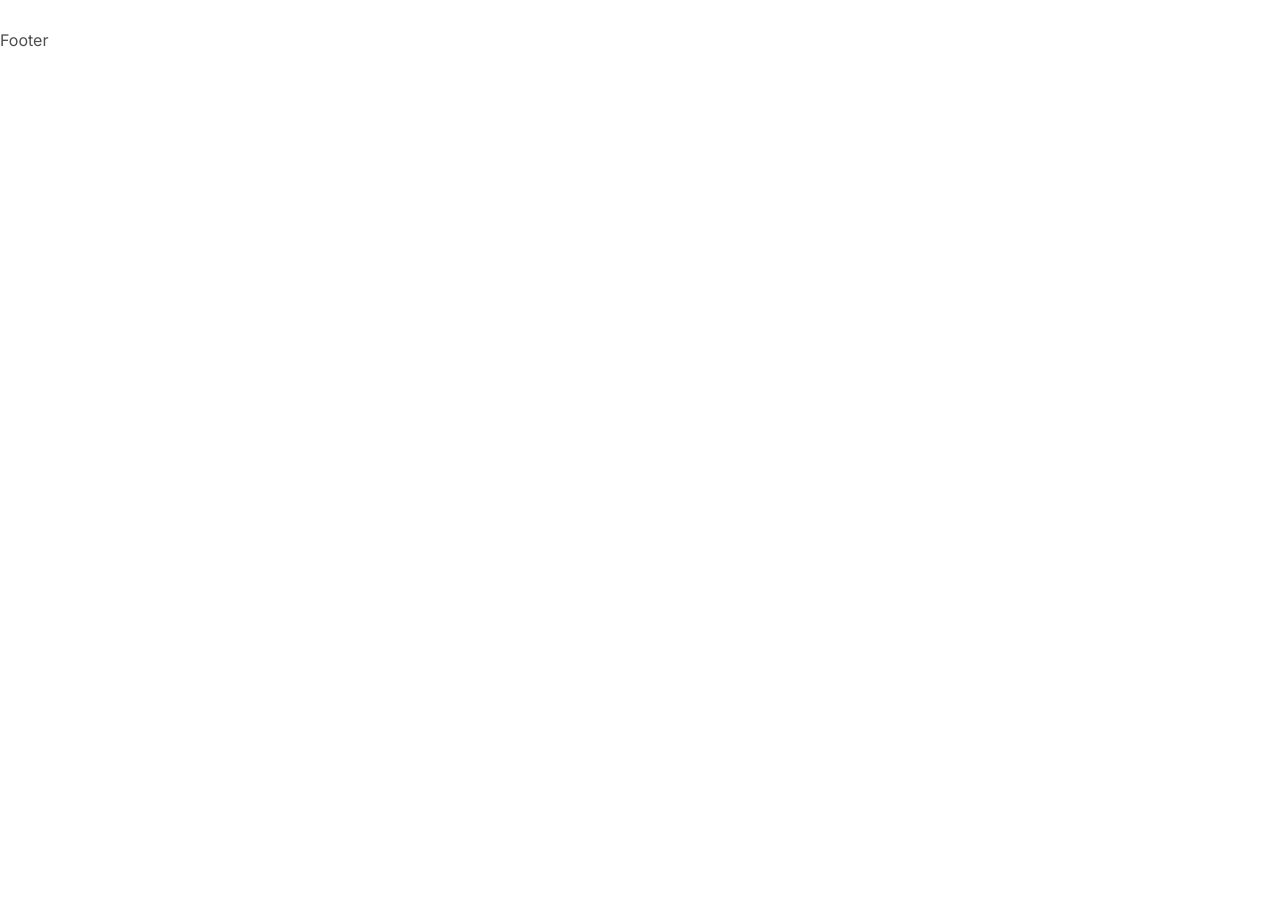
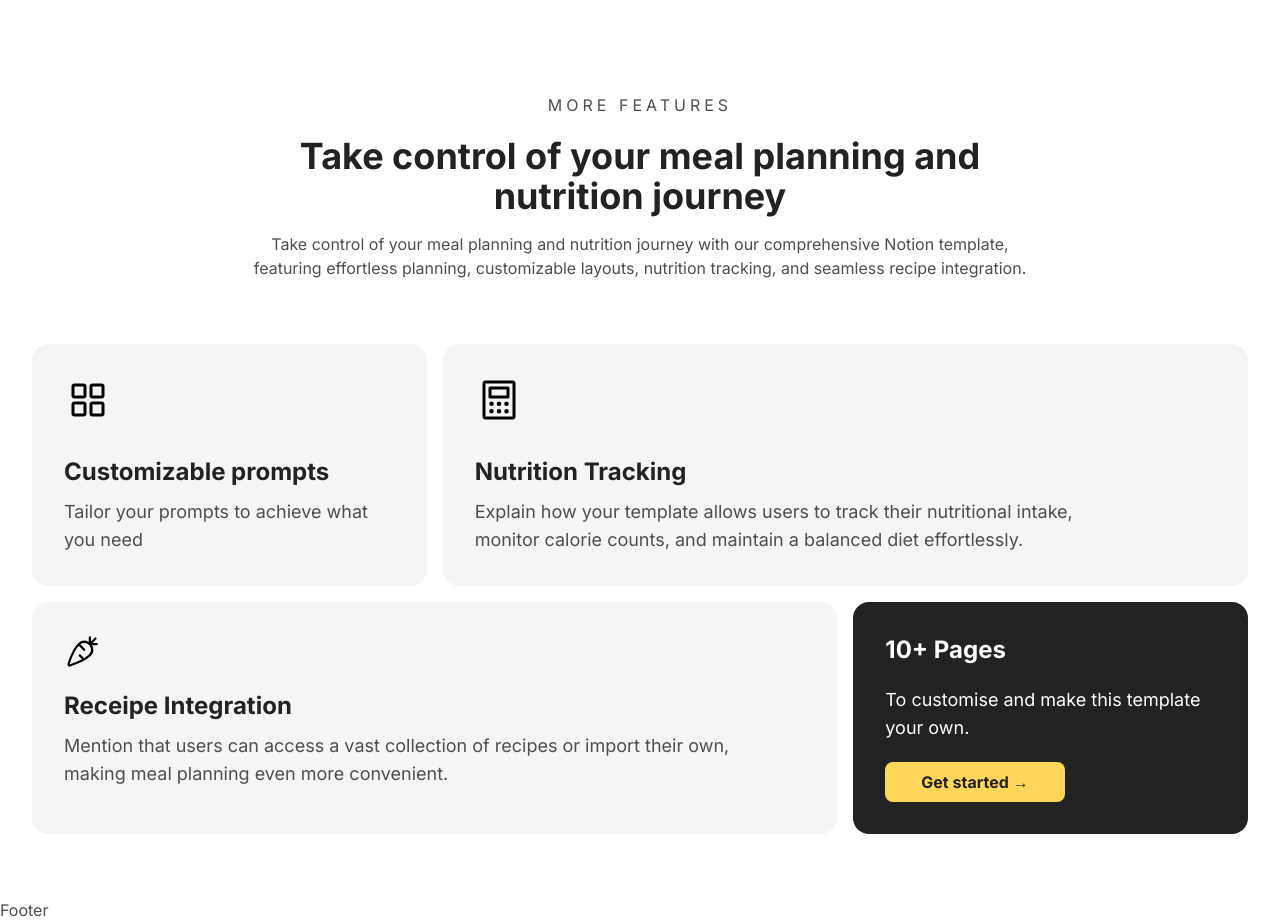
Before and after one commit to iamendy/culinai, a Next.js app: page / in a window 1280 px wide. Shown: the part 2100-3022 px from the top of the page. Before the commit the page ends 2152 px from the top, so only its background shows below. Built offline with nearby package versions, Linux system fonts and the light colour scheme.

Commit message:
update: added MoreFeatures section

```diff
--- a/src/components/Features.tsx
+++ b/src/components/Features.tsx
@@ -4,7 +4,7 @@ import shopping from "../../public/img/shopping.webp";
 
 const Features = () => {
   return (
-    <section className="py-12 px-3 lg:py-16 lg:px-8">
+    <section className="py-12 px-6 lg:py-16 lg:px-8">
       <div className="flex flex-col space-y-12 ">
         <div className="flex flex-col gap-y-4">
           <h3 className="tracking-[0.25em] leading-[1.7em] text-center">
--- /dev/null
+++ b/src/components/MoreFeatures.tsx
@@ -0,0 +1,98 @@
+import Calculator from "./icons/Calculator";
+import Carrot from "./icons/Carrot";
+import Customize from "./icons/Customize";
+
+const MoreFeatures = () => {
+  return (
+    <section className="py-12 px-6 lg:py-16 lg:px-8">
+      <div className="flex flex-col space-y-12 lg:space-y-16">
+        <div className="flex flex-col gap-y-4">
+          <h3 className="tracking-[0.25em] leading-[1.7em] text-center">
+            MORE FEATURES
+          </h3>
+          <h2
+            className="text-[28px] text-base-100 font-bold tracking-normal leading-[1.2em] text-center
+            lg:text-4xl lg:w-[60%] lg:mx-auto
+          "
+          >
+            Take control of your meal planning and nutrition journey
+          </h2>
+          <p className="text-sm text-center leading-[1.75em] md:w-[70%] md:mx-auto lg:text-base lg:w-[65%]">
+            Take control of your meal planning and nutrition journey with our
+            comprehensive Notion template, featuring effortless planning,
+            customizable layouts, nutrition tracking, and seamless recipe
+            integration.
+          </p>
+        </div>
+
+        <div className="flex flex-col space-y-4">
+          <div className="flex flex-col gap-4 md:grid md:grid-cols-2 lg:grid-cols-12">
+            <div className="p-8 flex flex-col gap-y-5 bg-light rounded-xl lg:rounded-2xl lg:col-span-4 lg:gap-y-8">
+              <div className="w-9 h-9 lg:w-12 lg:h-12">
+                <Customize />
+              </div>
+              <div className="flex flex-col gap-y-[10px]">
+                <h3 className="font-bold text-xl text-base-100 leading-[1.2em] lg:text-2xl">
+                  Customizable prompts
+                </h3>
+                <p className="lg:text-lg ">
+                  Tailor your prompts to achieve what you need
+                </p>
+              </div>
+            </div>
+
+            <div className="p-8 flex flex-col gap-y-5 bg-light rounded-xl lg:rounded-2xl lg:col-span-8 lg:gap-y-8">
+              <div className="w-9 h-9 lg:w-12 lg:h-12">
+                <Calculator />
+              </div>
+              <div className="flex flex-col gap-y-[10px]">
+                <h3 className="font-bold text-xl text-base-100 leading-[1.2em] lg:text-2xl">
+                  Nutrition Tracking
+                </h3>
+                <p className="lg:text-lg lg:w-[90%]">
+                  Explain how your template allows users to track their
+                  nutritional intake, monitor calorie counts, and maintain a
+                  balanced diet effortlessly.
+                </p>
+              </div>
+            </div>
+          </div>
+
+          <div className="flex flex-col gap-4 md:grid md:grid-cols-2 lg:grid-cols-12 lg:gap-y-8">
+            <div className="p-8 flex flex-col gap-y-5 bg-light rounded-xl lg:rounded-2xl lg:col-span-8">
+              <div className="w-9 h-9">
+                <Carrot />
+              </div>
+              <div className="flex flex-col gap-y-[10px]">
+                <h3 className="font-bold text-xl text-base-100 leading-[1.2em] lg:text-2xl">
+                  Receipe Integration
+                </h3>
+                <p className="lg:text-lg lg:w-[90%]">
+                  Mention that users can access a vast collection of recipes or
+                  import their own, making meal planning even more convenient.
+                </p>
+              </div>
+            </div>
+
+            <div className="p-8 flex flex-col gap-y-5 text-white rounded-xl lg:rounded-2xl bg-base-100 lg:col-span-4">
+              <h3 className="font-bold text-xl text-white leading-[1.2em] lg:text-2xl">
+                10+ Pages
+              </h3>
+
+              <div className="flex flex-col gap-y-[10px] lg:gap-y-[20px]">
+                <p className="lg:text-lg ">
+                  To customise and make this template your own.
+                </p>
+                <button className="bg-yellow w-fit font-bold text-base-100 px-5 py-2 rounded-lg lg:px-9">
+                  {" "}
+                  Get started →
+                </button>
+              </div>
+            </div>
+          </div>
+        </div>
+      </div>
+    </section>
+  );
+};
+export default MoreFeatures;
--- /dev/null
+++ b/src/components/icons/Calculator.tsx
@@ -0,0 +1,15 @@
+const Calculator = () => {
+  return (
+    <svg
+      xmlns="http://www.w3.org/2000/svg"
+      viewBox="0 0 256 256"
+      focusable="false"
+      color='var(--token-2dee5c4a-ec61-47f9-818b-fddca6a7763b, rgb(34, 34, 34)) /* {"name":"Primary"} */'
+    >
+      <g color='var(--token-2dee5c4a-ec61-47f9-818b-fddca6a7763b, rgb(34, 34, 34)) /* {"name":"Primary"} */'>
+        <path d="M80,120h96a8,8,0,0,0,8-8V64a8,8,0,0,0-8-8H80a8,8,0,0,0-8,8v48A8,8,0,0,0,80,120Zm8-48h80v32H88ZM200,24H56A16,16,0,0,0,40,40V216a16,16,0,0,0,16,16H200a16,16,0,0,0,16-16V40A16,16,0,0,0,200,24Zm0,192H56V40H200ZM100,148a12,12,0,1,1-12-12A12,12,0,0,1,100,148Zm40,0a12,12,0,1,1-12-12A12,12,0,0,1,140,148Zm40,0a12,12,0,1,1-12-12A12,12,0,0,1,180,148Zm-80,40a12,12,0,1,1-12-12A12,12,0,0,1,100,188Zm40,0a12,12,0,1,1-12-12A12,12,0,0,1,140,188Zm40,0a12,12,0,1,1-12-12A12,12,0,0,1,180,188Z"></path>
+      </g>
+    </svg>
+  );
+};
+export default Calculator;
--- /dev/null
+++ b/src/components/icons/Carrot.tsx
@@ -0,0 +1,15 @@
+const Carrot = () => {
+  return (
+    <svg
+      xmlns="http://www.w3.org/2000/svg"
+      viewBox="0 0 256 256"
+      focusable="false"
+      color='var(--token-2dee5c4a-ec61-47f9-818b-fddca6a7763b, rgb(34, 34, 34)) /* {"name":"Primary"} */'
+    >
+      <g color='var(--token-2dee5c4a-ec61-47f9-818b-fddca6a7763b, rgb(34, 34, 34)) /* {"name":"Primary"} */'>
+        <path d="M232,64H203.31l26.35-26.34a8,8,0,0,0-11.32-11.32L192,52.69V24a8,8,0,0,0-16,0V56.57a64,64,0,0,0-77.2,10.12l0,0,0,0,0,0c-40.1,39.39-70.25,133.08-73.19,142.45a16,16,0,0,0,21.26,21.26c9.37-2.94,103.18-33.13,142.47-73.21A64,64,0,0,0,199.43,80H232a8,8,0,0,0,0-16Zm-54.12,82c-8.94,9.12-21.25,17.8-34.85,25.73l-25.38-25.39a8,8,0,0,0-11.32,11.32l22.09,22.09c-40.87,21.19-86.32,35.42-87,35.63A7.93,7.93,0,0,0,40,216a7.93,7.93,0,0,0,.59-1.41c.29-.93,28-89.58,64-130.67l33.77,33.77a8,8,0,0,0,11.32-11.32L116.18,72.88A48,48,0,0,1,177.88,146Z"></path>
+      </g>
+    </svg>
+  );
+};
+export default Carrot;
--- /dev/null
+++ b/src/components/icons/Customize.tsx
@@ -0,0 +1,15 @@
+const Customize = () => {
+  return (
+    <svg
+      xmlns="http://www.w3.org/2000/svg"
+      viewBox="0 0 256 256"
+      focusable="false"
+      color='var(--token-2dee5c4a-ec61-47f9-818b-fddca6a7763b, rgb(34, 34, 34)) /* {"name":"Primary"} */'
+    >
+      <g color='var(--token-2dee5c4a-ec61-47f9-818b-fddca6a7763b, rgb(34, 34, 34)) /* {"name":"Primary"} */'>
+        <path d="M104,40H56A16,16,0,0,0,40,56v48a16,16,0,0,0,16,16h48a16,16,0,0,0,16-16V56A16,16,0,0,0,104,40Zm0,64H56V56h48v48Zm96-64H152a16,16,0,0,0-16,16v48a16,16,0,0,0,16,16h48a16,16,0,0,0,16-16V56A16,16,0,0,0,200,40Zm0,64H152V56h48v48Zm-96,32H56a16,16,0,0,0-16,16v48a16,16,0,0,0,16,16h48a16,16,0,0,0,16-16V152A16,16,0,0,0,104,136Zm0,64H56V152h48v48Zm96-64H152a16,16,0,0,0-16,16v48a16,16,0,0,0,16,16h48a16,16,0,0,0,16-16V152A16,16,0,0,0,200,136Zm0,64H152V152h48v48Z"></path>
+      </g>
+    </svg>
+  );
+};
+export default Customize;
--- a/src/pages/index.tsx
+++ b/src/pages/index.tsx
@@ -1,12 +1,14 @@
 import Features from "@/components/Features";
 import Hero from "@/components/Hero";
 import Layout from "@/components/Layout";
+import MoreFeatures from "@/components/MoreFeatures";
 
 export default function Home() {
   return (
     <Layout>
       <Hero />
       <Features />
+      <MoreFeatures />
     </Layout>
   );
 }
```
